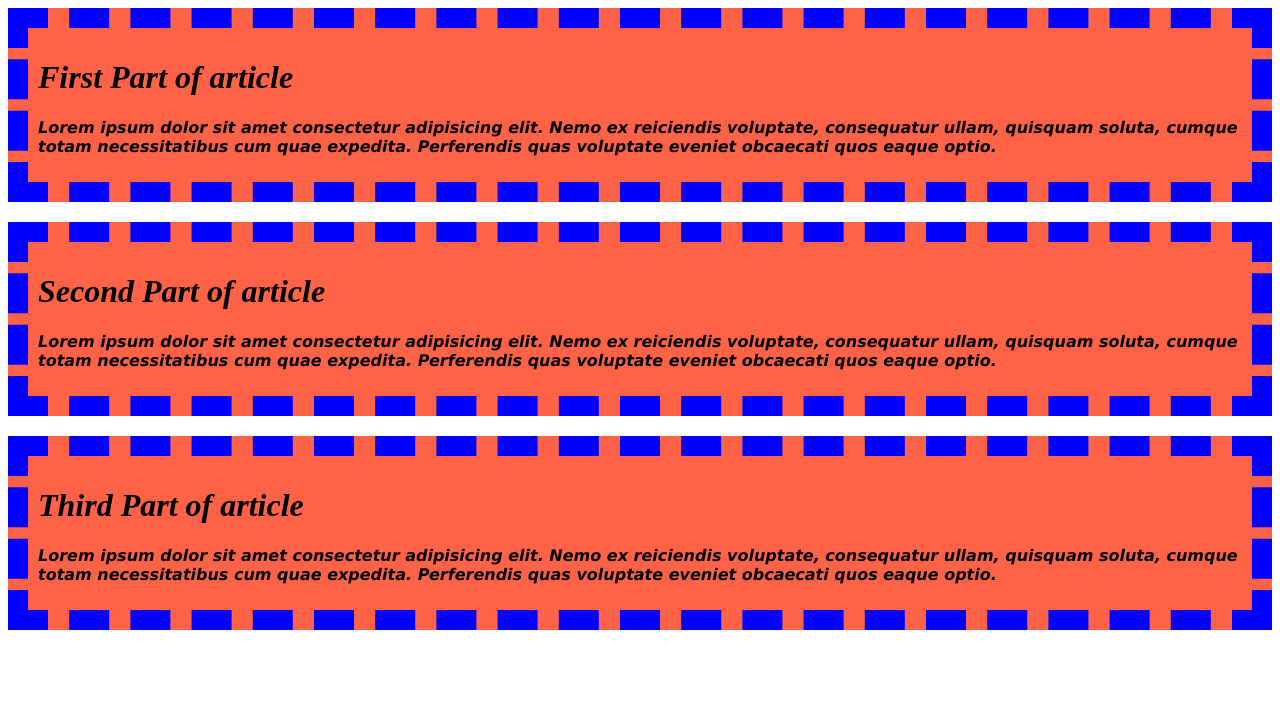
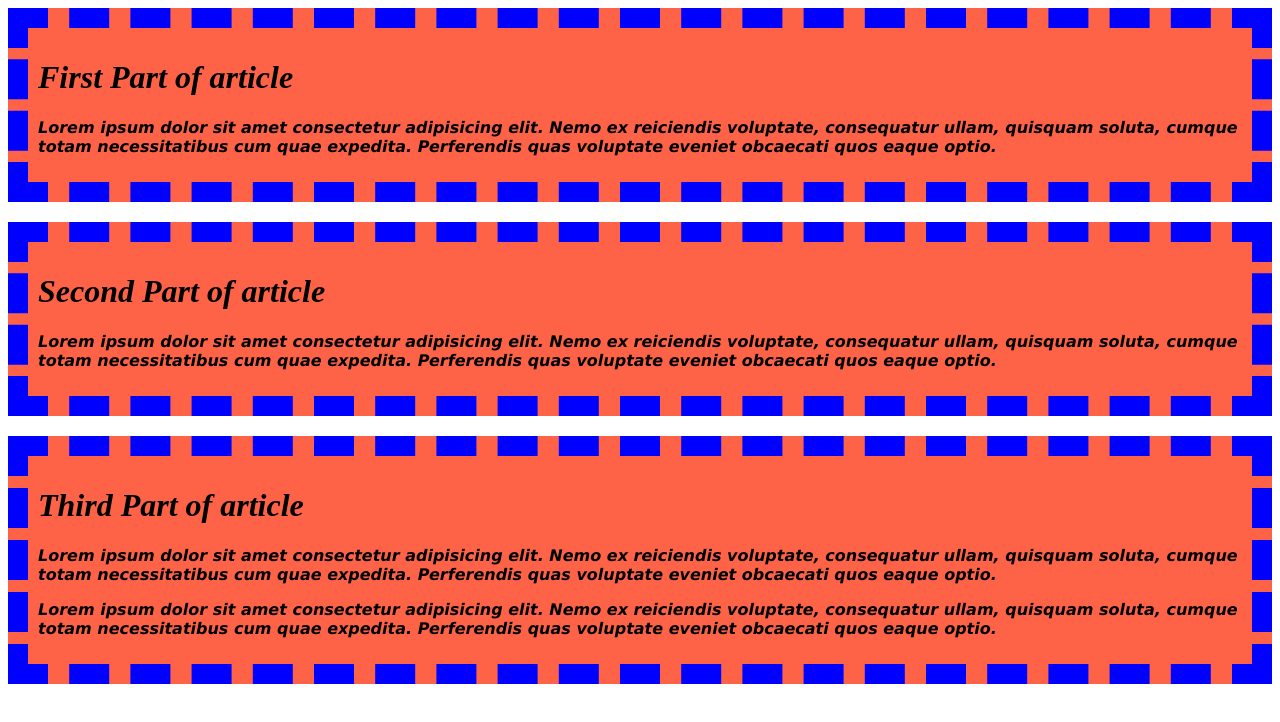
Before and after one commit to AsadEducation/web_experiment, a plain HTML site: page index.html in a window 1280 px wide. Drawn offline with Linux system fonts and the light colour scheme.

Commit message:
last commit first phase

```diff
--- a/index.html
+++ b/index.html
@@ -26,6 +26,8 @@
          <h1><i> Third Part of article</i></h1>
         <p>Lorem ipsum dolor sit amet consectetur adipisicing elit. Nemo ex reiciendis voluptate, consequatur ullam, quisquam soluta, cumque totam necessitatibus cum quae expedita. Perferendis quas voluptate eveniet obcaecati quos eaque optio.
         </p>
+        <p>Lorem ipsum dolor sit amet consectetur adipisicing elit. Nemo ex reiciendis voluptate, consequatur ullam, quisquam soluta, cumque totam necessitatibus cum quae expedita. Perferendis quas voluptate eveniet obcaecati quos eaque optio.
+        </p>
 
 
     </div>
```
